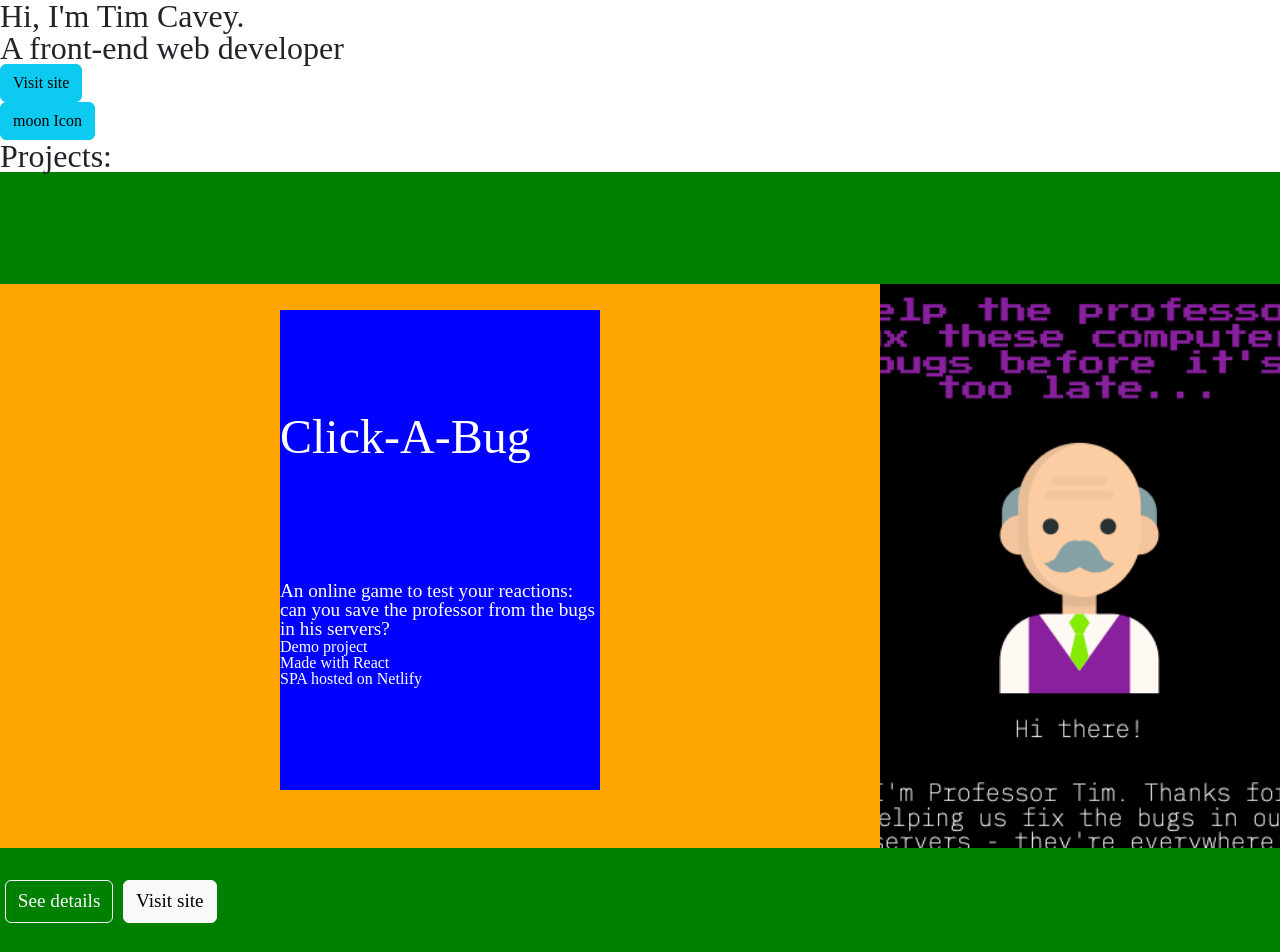
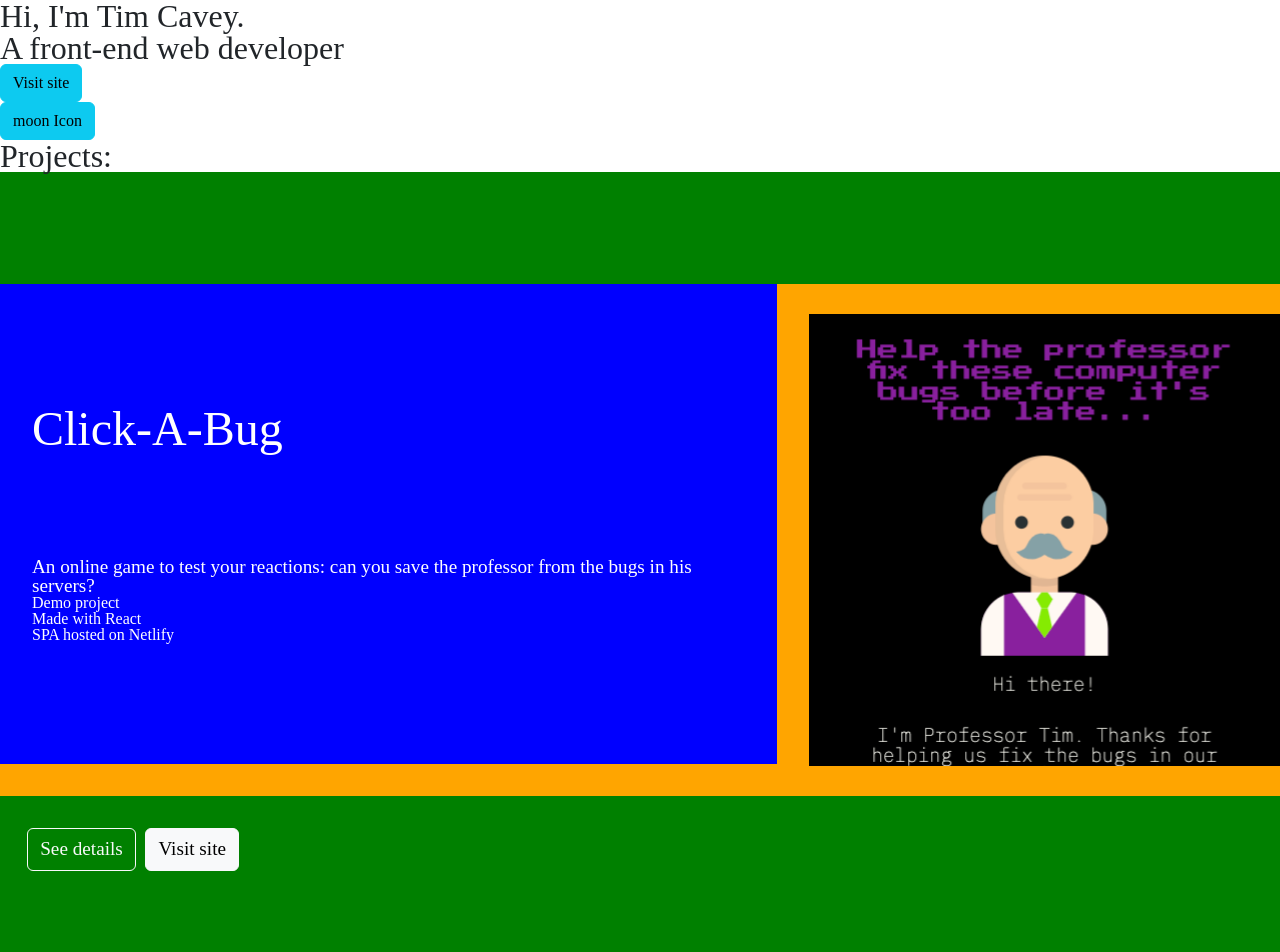
Before and after one commit to T-J-D-Cavey/my-portfolio-site, a React (Vite) app: page / in a window 1280 px wide. Shown: the top 952 px of the page. Built offline with nearby package versions, Linux system fonts and the light colour scheme.

Commit message:
finish project styles minus modals

```diff
--- a/src/App.css
+++ b/src/App.css
@@ -109,8 +109,10 @@ li {
 
 .projectsTextContainer {
   background-color: blue;
-  margin: 0 auto 2rem auto;
-  max-width: 20rem;
+  /* margin: 0 auto 2rem auto; */
+  padding: 2rem;
+  margin-bottom: 2rem;
+  /* max-width: 25rem; */
 }
 
 .projectsTextContainer h3 {
@@ -120,10 +122,10 @@ li {
 
 .projectPicMainContainer {
   overflow: hidden;
+  background-color: purple;
 }
 
 .projectPicMain {
-  /* need to be bigger on bigger screens */
   animation: moveAnimation 10s linear infinite;
   transform-origin: center;
   width: 8rem;
@@ -147,7 +149,11 @@ li {
   margin-right: 0.3rem;
 }
 
-/* --------> Tablet and desktop screen styles: */
+.seeDetails {
+  margin-left: 1.7rem;
+}
+
+/* --------> Tablet screen styles: */
 
 @media screen and (min-width: 700px) {
   .projectSection {
@@ -158,11 +164,12 @@ li {
     display: flex;
     justify-content: space-between;
     align-items: center;
-    min-width: 35rem;
   }
 
   .projectPicMain {
-    min-width: 25rem;
+    min-width: 15rem;
+    margin-right: 5rem;
+    margin-left: 5rem;
   }
 
   .projectsTextContainer {
@@ -171,5 +178,23 @@ li {
     justify-content: space-evenly;
     align-items:start;
     height: 30rem;
+    margin-right: 2rem;
   }
 }
+
+/* --------> Desktop screen styles: */
+
+@media screen and (min-width: 1000px) {
+  .projectPicMain {
+    min-width: 20rem;
+  }
+
+  .projectTextAndImageContainer {
+    min-width: 35rem;
+  }
+
+  .projectsTextContainer {
+
+
+  }
+}
--- a/src/components/projects/ClickABug.jsx
+++ b/src/components/projects/ClickABug.jsx
@@ -35,7 +35,7 @@ export function ClickABug({mode, modeStyles}) {
                 <img className='projectPicMain' src={professor} alt='click a bug screenshot' />
               </div>
             </div>
-            <Button variant={secondaryButton} onClick={handleShow} className='projectButton'>
+            <Button variant={secondaryButton} onClick={handleShow} className='projectButton seeDetails'>
               See details
             </Button>
             <Button variant={ctaButton} onClick={handleClose} className='projectButton'>
```
